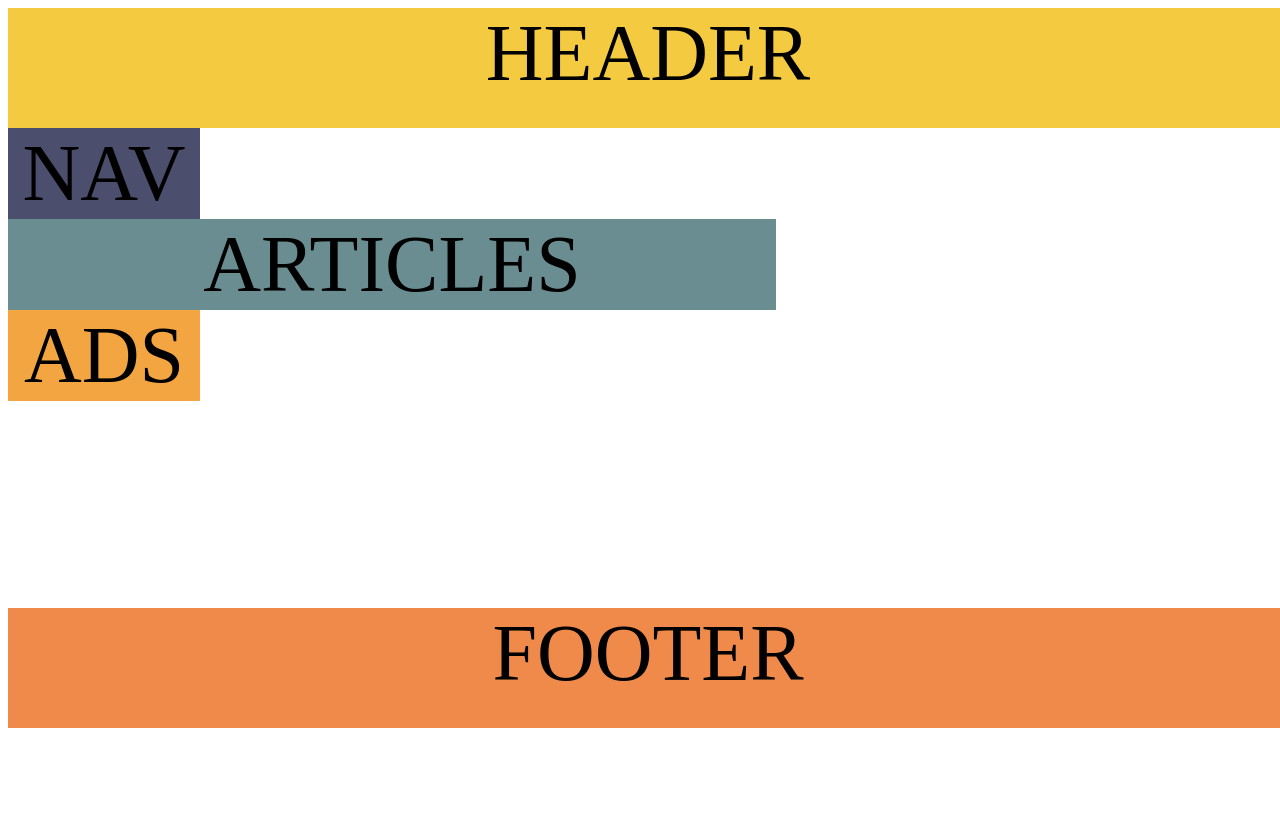
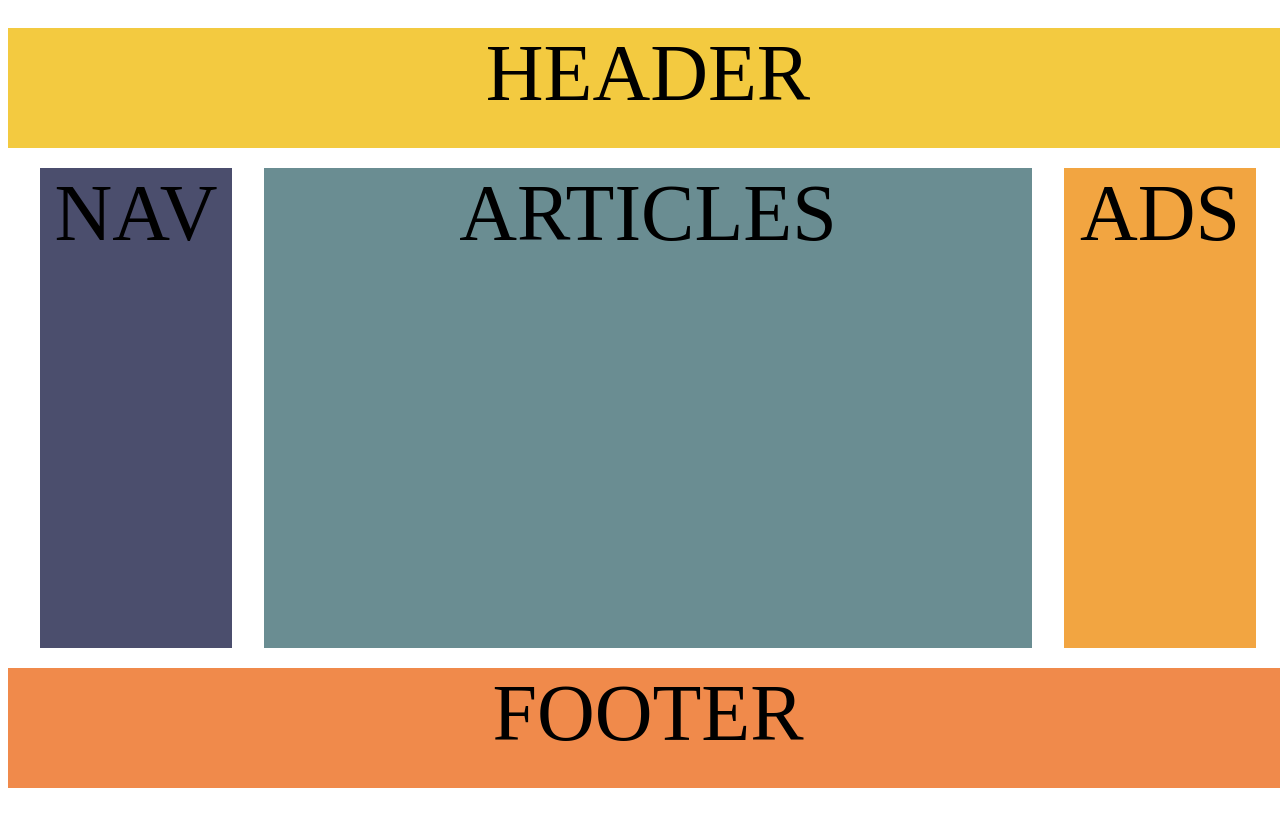
Before and after one commit to EdmontDantes/holy-flail, a plain HTML site: page index.html in a window 1280 px wide. Drawn offline with Linux system fonts and the light colour scheme.

```diff
--- a/index.html
+++ b/index.html
@@ -11,10 +11,8 @@
       <div id="header">HEADER</div>
       <div id="middle">
         <div id="nav">NAV</div>
-        <div id="main">
           <div id="articles">ARTICLES</div>
           <div id="ads">ADS</div>
-        </div>
       </div>
       <div id="footer">FOOTER</div>
     </div>
--- a/style.css
+++ b/style.css
@@ -1,8 +1,11 @@
 * {
-  box-sizing: border-box;
+  box-sizing: border-box; /* google THIS*/
 }
 
 #app {
+  display: flex;
+  flex-direction: column;
+  justify-content: space-evenly;
   font-size: 5em;
   text-align: center;
   height: 100vh;
@@ -15,6 +18,8 @@
 }
 
 #middle {
+  display: flex;
+  justify-content: space-evenly;
   height: 60vh;
   width: 100vw;
 }
```
